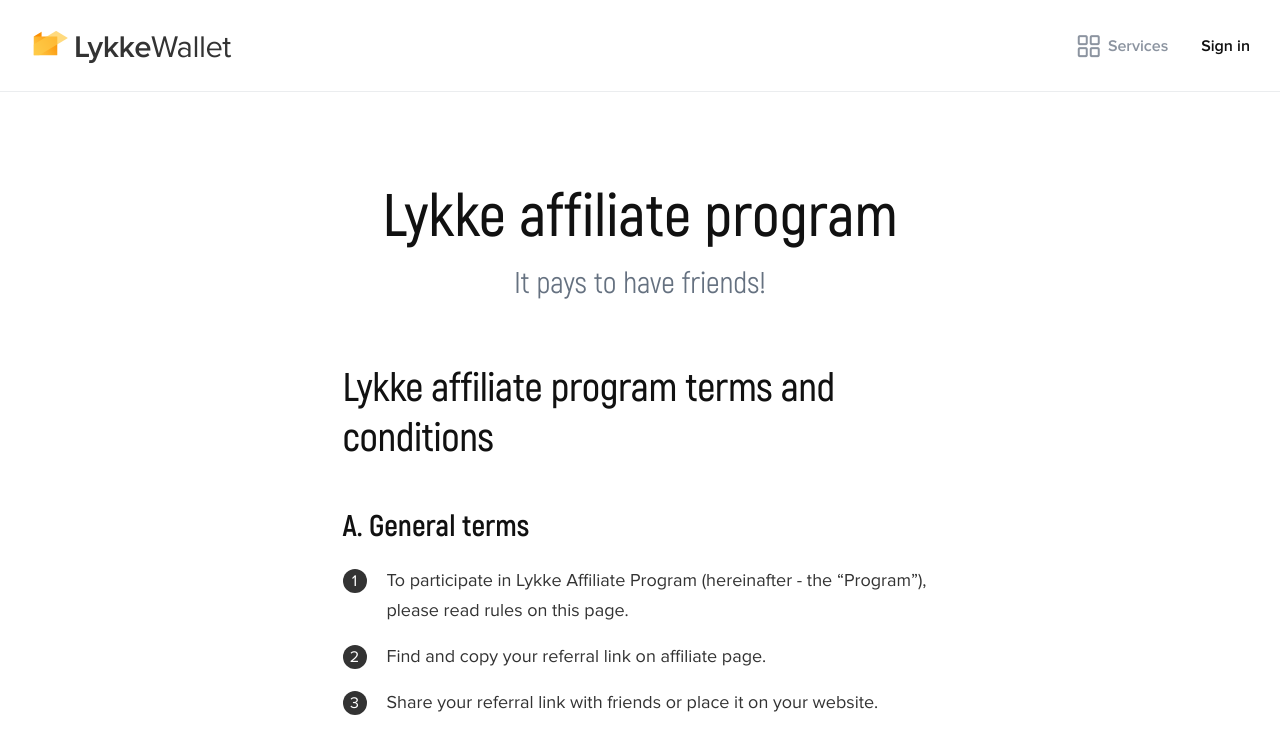
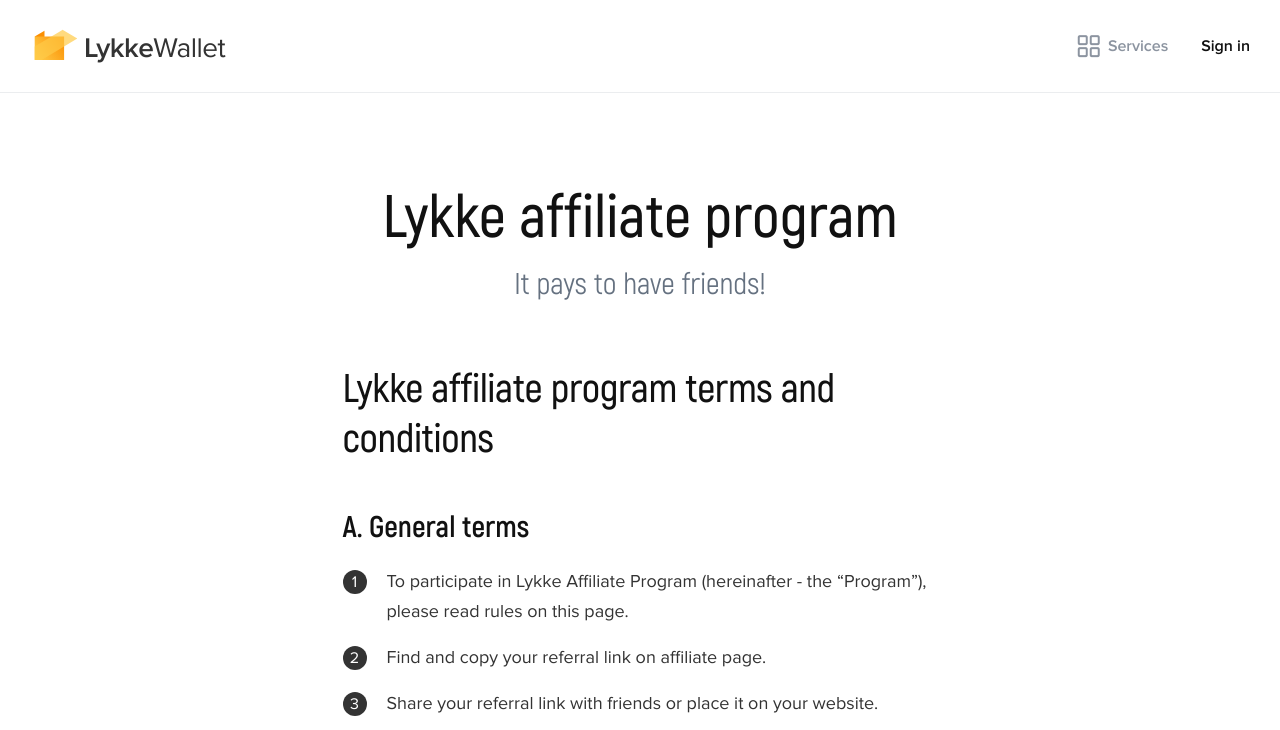
Before and after one commit to LykkeCity/LykkeAffiliateMarkup, a website: page index.html in a window 1280 px wide. Shown: the top 730 px of the page. Drawn offline with Linux system fonts and the light colour scheme; files whose address does not match are found by name.

Commit message:
header fixes

```diff
--- a/css/style.css
+++ b/css/style.css
@@ -2018,11 +2018,11 @@
 
 hr { max-width: none; width: 100%; border: 0; border-bottom: 1px solid #ebedef; }
 
-.header_logo { margin-top: -2px; margin-top: -0.125rem; }
-
-.header_logo__img { margin-right: 0; }
-
-.header_logo__title { position: relative; top: 4px; top: 0.25rem; font-size: 31px; font-size: 1.9375rem; }
+.header_logo { margin-top: -4px; margin-top: -0.25rem; margin-bottom: -4px; margin-bottom: -0.25rem; }
+
+.header_logo__title { position: relative; font-size: 28px; font-size: 1.75rem; top: 2px; top: 0.125rem; }
+
+.header__logo img { height: 50px; height: 3.125rem; }
 
 @media (max-width: 543px) { .header__logo { width: 33px; } }
 
```
